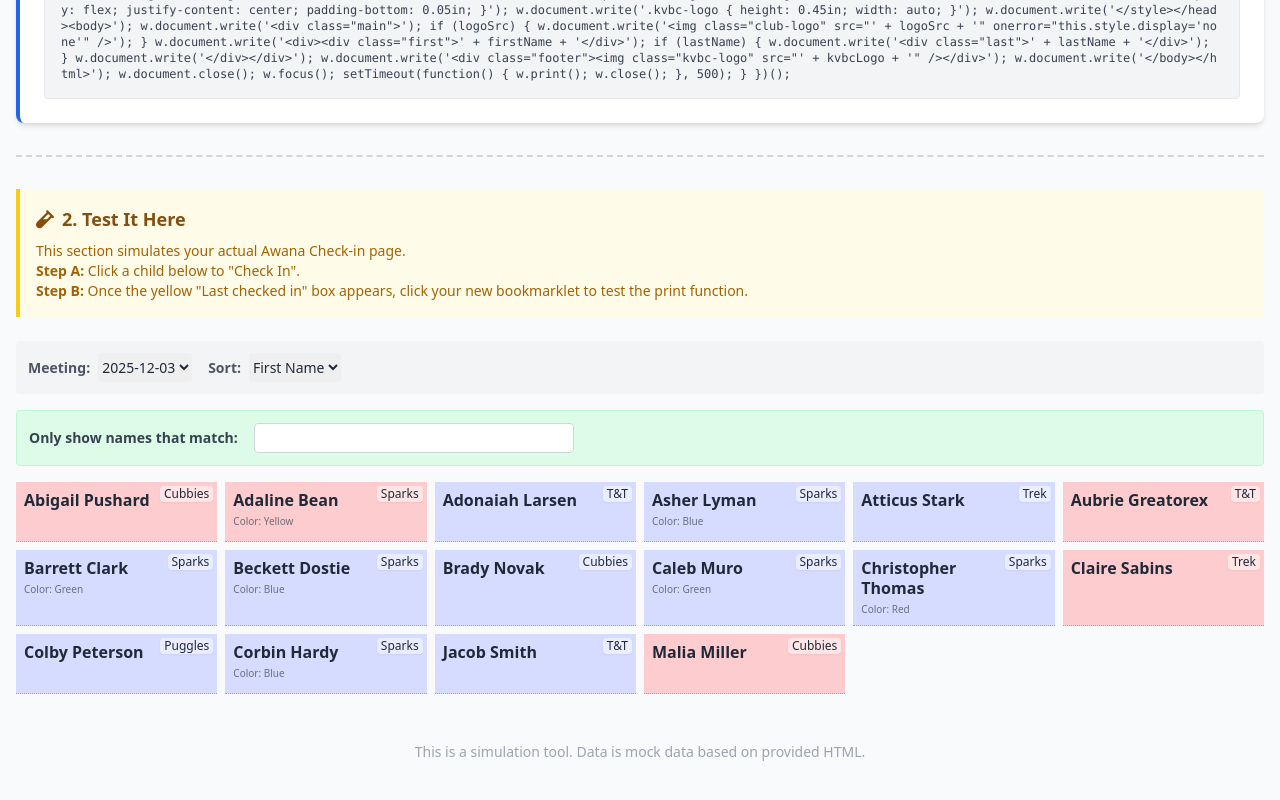
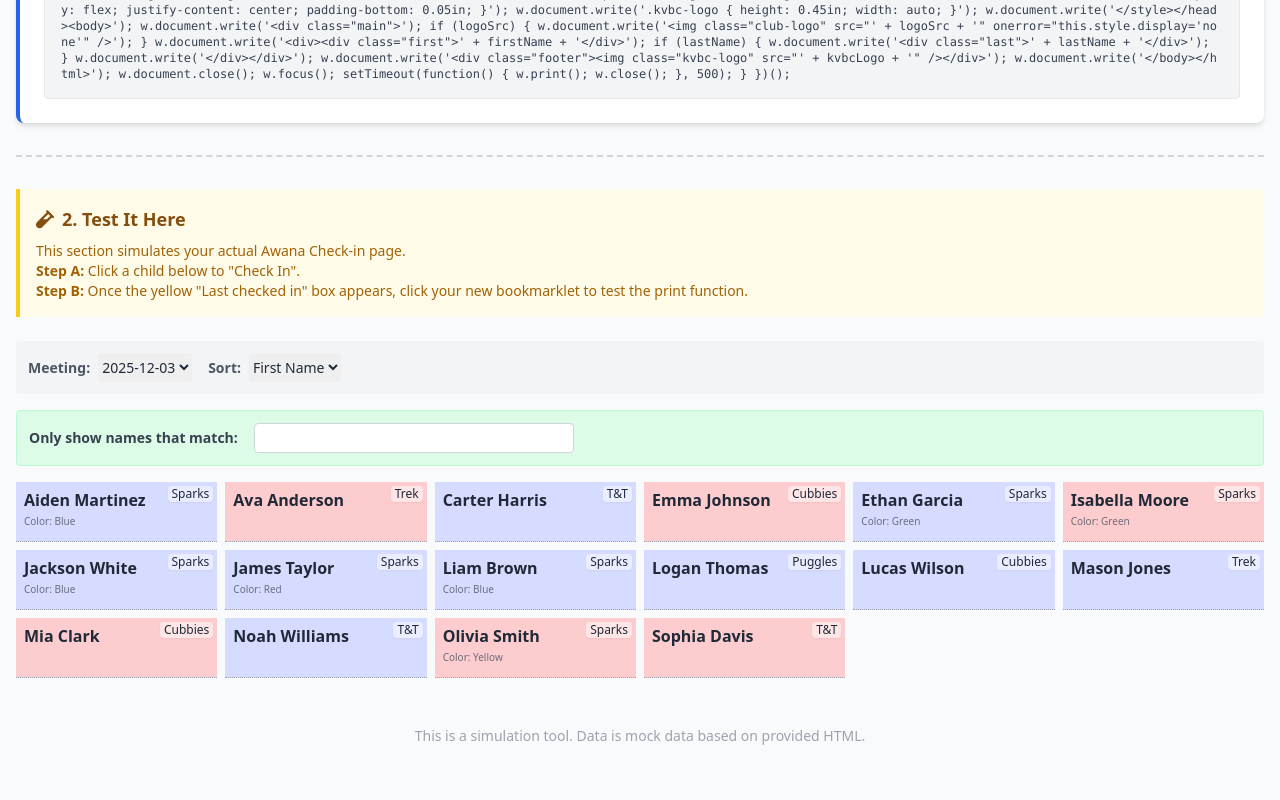
Before and after one commit to patrick-simpson/Print-TwoTimTwo-Labels, a React (Vite) app: page / in a window 1280 px wide. Shown: the part 500-1300 px from the top of the page. Built offline with nearby package versions, Linux system fonts and the light colour scheme.

Commit message:
Replace real names in sample data with generic names
https://claude.ai/code/session_01TVHjuAcA6rEDU3hgRhNLWT

```diff
--- a/data.ts
+++ b/data.ts
@@ -1,20 +1,20 @@
 import { Clubber } from './types';
 
 export const mockClubbers: Clubber[] = [
-  { id: 597, name: 'Abigail Pushard', club: 'Cubbies', gender: 'girl', group: 'General', color: '(Unassigned)' },
-  { id: 322, name: 'Adaline Bean', club: 'Sparks', gender: 'girl', group: 'Lisa & Penny', color: 'Yellow' },
-  { id: 361, name: 'Adonaiah Larsen', club: 'T&T', gender: 'boy', group: 'Yvonne', color: '(Unassigned)' },
-  { id: 526, name: 'Asher Lyman', club: 'Sparks', gender: 'boy', group: 'Jonathan', color: 'Blue' },
-  { id: 69, name: 'Atticus Stark', club: 'Trek', gender: 'boy', group: 'Gary', color: '(Unassigned)' },
-  { id: 461, name: 'Aubrie Greatorex', club: 'T&T', gender: 'girl', group: 'Yvonne', color: '(Unassigned)' },
-  { id: 547, name: 'Barrett Clark', club: 'Sparks', gender: 'boy', group: 'Will & Stephen', color: 'Green' },
-  { id: 628, name: 'Beckett Dostie', club: 'Sparks', gender: 'boy', group: 'Jonathan', color: 'Blue' },
-  { id: 584, name: 'Brady Novak', club: 'Cubbies', gender: 'boy', group: 'General', color: '(Unassigned)' },
-  { id: 601, name: 'Caleb Muro', club: 'Sparks', gender: 'boy', group: 'Jonathan', color: 'Green' },
-  { id: 594, name: 'Christopher Thomas', club: 'Sparks', gender: 'boy', group: 'Will & Stephen', color: 'Red' },
-  { id: 141, name: 'Claire Sabins', club: 'Trek', gender: 'girl', group: 'Connie', color: '(Unassigned)' },
-  { id: 608, name: 'Colby Peterson', club: 'Puggles', gender: 'boy', group: 'Puggles group', color: '(Unassigned)' },
-  { id: 408, name: 'Corbin Hardy', club: 'Sparks', gender: 'boy', group: 'Steve & Justin', color: 'Blue' },
-  { id: 198, name: 'Jacob Smith', club: 'T&T', gender: 'boy', group: 'Angela', color: '(Unassigned)' },
-  { id: 507, name: 'Malia Miller', club: 'Cubbies', gender: 'girl', group: 'General', color: '(Unassigned)' },
+  { id: 1, name: 'Emma Johnson', club: 'Cubbies', gender: 'girl', group: 'General', color: '(Unassigned)' },
+  { id: 2, name: 'Olivia Smith', club: 'Sparks', gender: 'girl', group: 'Group A', color: 'Yellow' },
+  { id: 3, name: 'Noah Williams', club: 'T&T', gender: 'boy', group: 'Group B', color: '(Unassigned)' },
+  { id: 4, name: 'Liam Brown', club: 'Sparks', gender: 'boy', group: 'Group C', color: 'Blue' },
+  { id: 5, name: 'Mason Jones', club: 'Trek', gender: 'boy', group: 'Group D', color: '(Unassigned)' },
+  { id: 6, name: 'Sophia Davis', club: 'T&T', gender: 'girl', group: 'Group B', color: '(Unassigned)' },
+  { id: 7, name: 'Ethan Garcia', club: 'Sparks', gender: 'boy', group: 'Group C', color: 'Green' },
+  { id: 8, name: 'Aiden Martinez', club: 'Sparks', gender: 'boy', group: 'Group C', color: 'Blue' },
+  { id: 9, name: 'Lucas Wilson', club: 'Cubbies', gender: 'boy', group: 'General', color: '(Unassigned)' },
+  { id: 10, name: 'Isabella Moore', club: 'Sparks', gender: 'girl', group: 'Group A', color: 'Green' },
+  { id: 11, name: 'James Taylor', club: 'Sparks', gender: 'boy', group: 'Group C', color: 'Red' },
+  { id: 12, name: 'Ava Anderson', club: 'Trek', gender: 'girl', group: 'Group D', color: '(Unassigned)' },
+  { id: 13, name: 'Logan Thomas', club: 'Puggles', gender: 'boy', group: 'Puggles group', color: '(Unassigned)' },
+  { id: 14, name: 'Jackson White', club: 'Sparks', gender: 'boy', group: 'Group C', color: 'Blue' },
+  { id: 15, name: 'Carter Harris', club: 'T&T', gender: 'boy', group: 'Group B', color: '(Unassigned)' },
+  { id: 16, name: 'Mia Clark', club: 'Cubbies', gender: 'girl', group: 'General', color: '(Unassigned)' },
 ];
```
